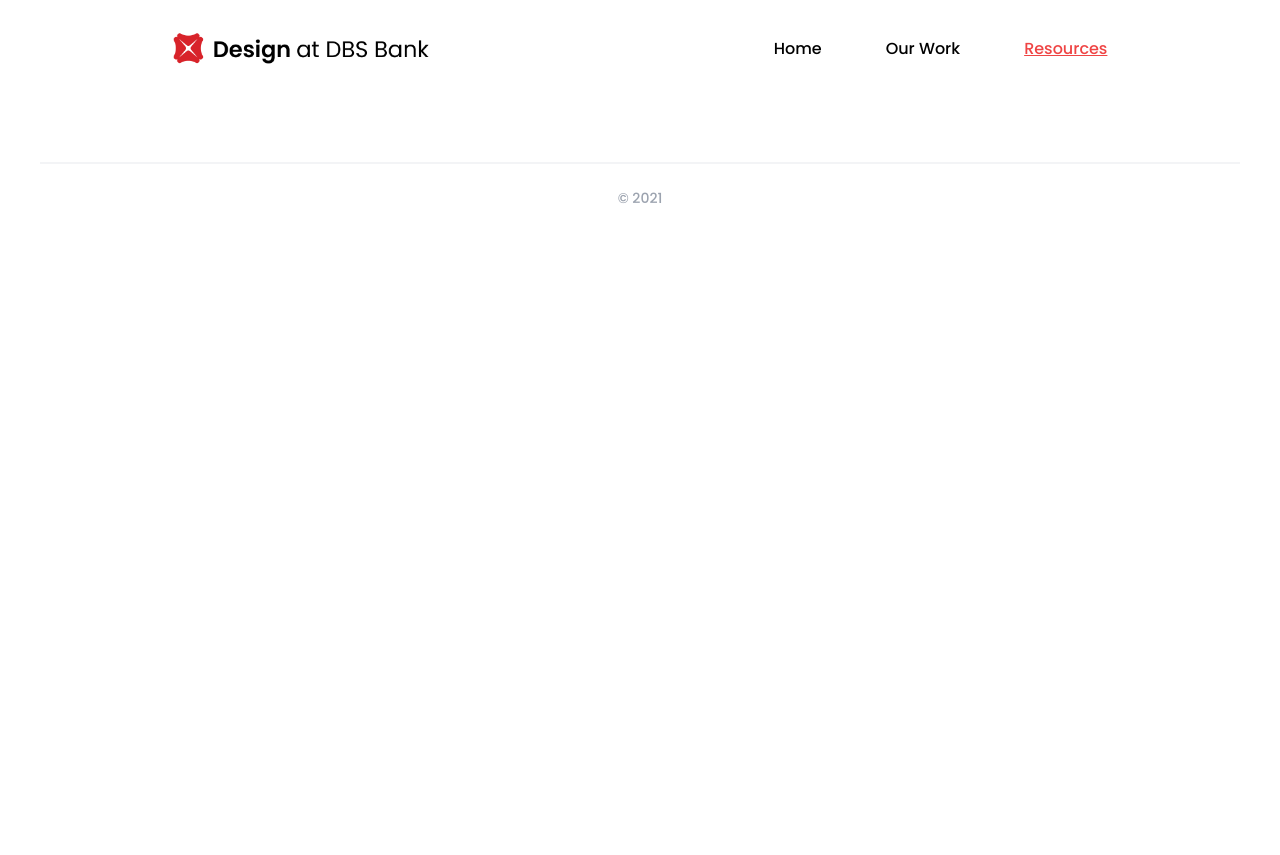
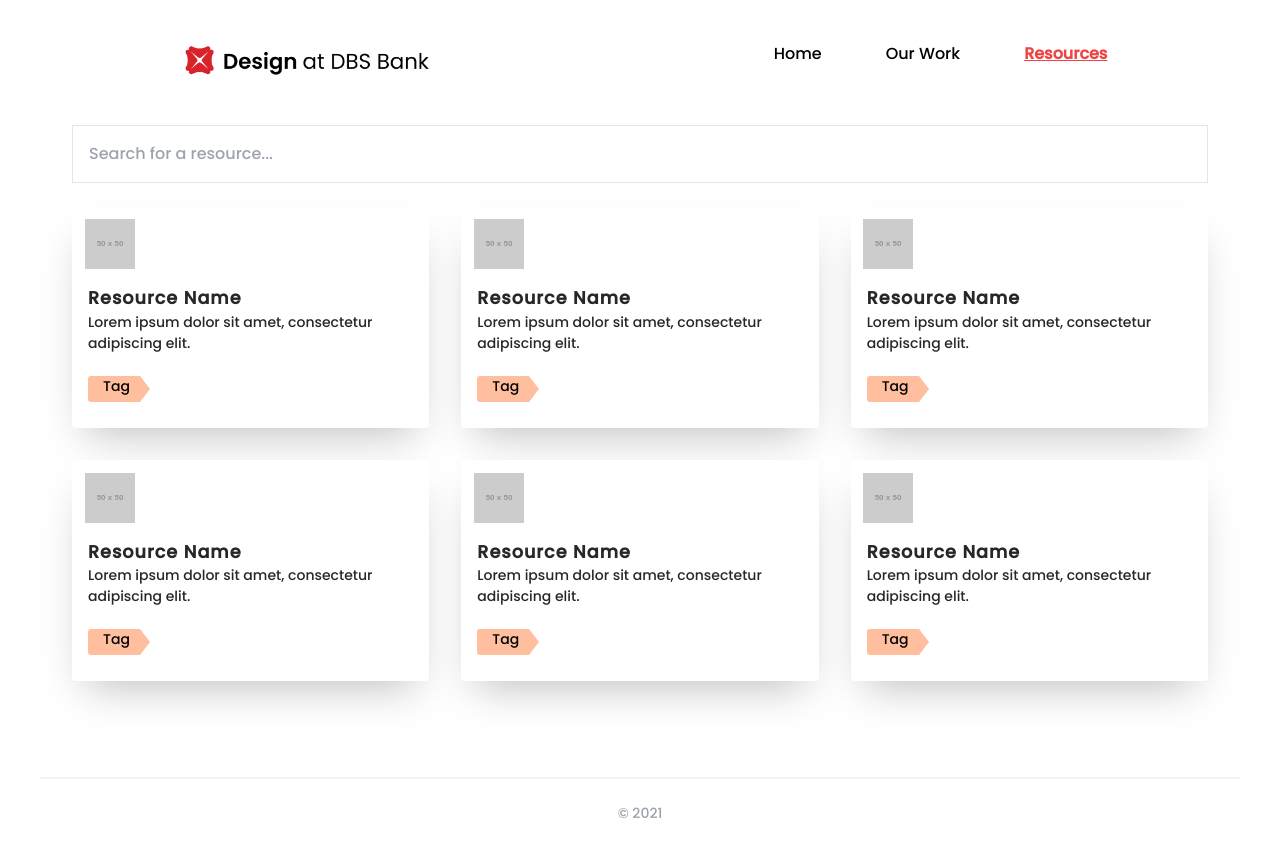
Before and after one commit to somebearcub/dbs-website-prototype, a Gatsby site: page /resources in a window 1280 px wide. Before the commit the page ends 800 px from the top, so only its background shows below. Built offline with nearby package versions, Linux system fonts and the light colour scheme; Gatsby itself is replaced by a stand-in of ours; placeholder pictures from the web are drawn by us.

Commit message:
adjusting card and resource pages
minor adjustments to the animations on index page. preparing for card content to be loaded from json.

```diff
--- a/package.json
+++ b/package.json
@@ -16,8 +16,11 @@
   "dependencies": {
     "fontsource-poppins": "^4.0.0",
     "gatsby": "^3.0.1",
+    "gatsby-source-filesystem": "^3.1.0",
+    "gatsby-transformer-json": "^3.1.0",
     "react": "^17.0.1",
-    "react-dom": "^17.0.1"
+    "react-dom": "^17.0.1",
+    "react-transition-group": "^4.4.1"
   },
   "devDependencies": {
     "autoprefixer": "^10.2.5",
--- /dev/null
+++ b/src/components/card.js
@@ -0,0 +1,22 @@
+import React from "react"
+import { Link } from "gatsby"
+
+export default function Card({ image, cardTitle, cardText, cardTag }) {
+  return (
+    <div>
+      <Link to="/">
+        <div class="card">
+          <div class="card_image">
+            {/* We can also add an {image} here. */}
+            <img src="https://via.placeholder.com/50" />
+          </div>
+          <div class="card_content">
+            <h2 class="card_title">{cardTitle}</h2>
+            <p class="card_text">{cardText}</p>
+            <p class="card_tag">{cardTag}</p>
+          </div>
+        </div>
+      </Link>
+    </div>
+  )
+}
--- a/src/components/header.js
+++ b/src/components/header.js
@@ -8,7 +8,7 @@ export default function Header({ children }) {
       <div class="container mx-auto">
         <div class="sm:flex justify-around">
           {/* Site Logo */}
-          <a href="#" class="max-w-xs sm: md:min-h-full p-8">
+          <a href="#" class="max-w-xs md:min-h-full p-8">
             <img src={logo} alt="Logo" />
           </a>
 
--- /dev/null
+++ b/src/components/sidenav.js
@@ -0,0 +1,11 @@
+import React from "react"
+
+export default function SideNav({ children }) {
+  return (
+    <div>
+      <div class="sidenav">
+        {children}
+      </div>
+    </div>
+  )
+}
--- a/src/pages/index.js
+++ b/src/pages/index.js
@@ -2,6 +2,7 @@ import React from "react"
 import Layout from "../components/layout"
 import familyBank from "../images/familybank.png"
 import oneBoneS from "../images/onebandonesound.png"
+import downArrow from "../images/down-arrow.svg"
 import { Link } from "gatsby"
 
 export default function Home() {
@@ -24,7 +25,7 @@ export default function Home() {
             <h1 class="text-white text-5xl 2xl:text-6xl xl:text-4xl lg:text-2xl md:text-xl">
               designing a <span class="text-black font-black">bank</span>.
             </h1>
-            <p class="font-thin text-white text-base 2xl:text-lg xl:text-base lg:text-sm md:text-xs lg:py-6 md:py-2 sm:py-1">
+            <p class="text-white text-base 2xl:text-lg xl:text-base lg:text-sm md:text-xs lg:py-6 md:py-2 sm:py-1">
               Hi there. This is our story. It's a story about a group of
               designers working in a bank and doing our best to make money
               simple. <br />
@@ -35,7 +36,8 @@ export default function Home() {
               really important we design them well. <br />
               <br />
               Keep scrolling to find out more about our team.
-            </p>
+            </p><br></br>
+            <img src={downArrow} alt="Logo" class="animate-bounce duration-500 w-10 p-0"/>
           </div>
         </div>
       </div>
@@ -43,13 +45,13 @@ export default function Home() {
       <div class="flex flex-wrap items-center">
         <div class="bg-red-500 px-20 py-10 w-full overflow-hidden sm:w-1/2 flex self-stretch items-center">
           <div>
-            <h1 class="text-white text-5xl xl:text-6xl lg:text-5xl md:text-3xl">
+            <h1 class="text-white text-5xl 2xl:text-6xl xl:text-4xl lg:text-2xl md:text-xl">
               One Band,
             </h1>
-            <h1 class="text-white text-5xl xl:text-6xl lg:text-5xl md:text-3xl">
+            <h1 class="text-white text-5xl 2xl:text-6xl xl:text-4xl lg:text-2xl md:text-xl">
               One Sound,
             </h1>
-            <p class="font-thin text-white text-xs pt-1 lg:text-xl md:text-sm lg:py-6 md:py-2 sm:py-1">
+            <p class="font-thin text-white text-base 2xl:text-lg xl:text-base lg:text-sm md:text-xs lg:py-6 md:py-2 sm:py-1">
             We are a team of 60 (and growing) based out of Singapore. We are
                 gamers, cat lovers, calligraphists, crazy gardeners,
                 marathoners, cyclists, ukulele-players. 15 nationalities, and
--- a/src/pages/ourwork.js
+++ b/src/pages/ourwork.js
@@ -19,7 +19,9 @@ export default function OurWork() {
                 the numbers
               </h1>
               <p class="font-thin text-black text-base 2xl:text-lg xl:text-base lg:text-sm md:text-xs lg:py-6 md:py-2 sm:py-1">
-              The everyday has to be fast and simple. Making a transfer to your mum should not be a wondrous journey of discovery. So we redesigned the digibank mobile app.
+                The everyday has to be fast and simple. Making a transfer to
+                your mum should not be a wondrous journey of discovery. So we
+                redesigned the digibank mobile app.
               </p>
             </div>
           </div>
@@ -33,23 +35,31 @@ export default function OurWork() {
         </div>
         {/* Section 2 */}
         <div class="flex flex-wrap items-center">
-        <div class="bg-white w-full overflow-hidden sm:w-1/2">
+          <div class="bg-white w-full overflow-hidden sm:w-1/2 flex self-stretch items-center place-content-center">
             <img
               src={peek}
               alt="peek feature"
-              class="flex self-stretch items-center pt-10 pb-10"
+              class="w-4/12"
             />
           </div>
           <div class="bg-white px-20 py-20 w-full overflow-hidden sm:w-1/2 flex self-stretch items-center">
             <div>
               <h1 class="text-black text-5xl 2xl:text-6xl xl:text-4xl lg:text-2xl md:text-xl">
-                Our work beyond
+                17,000,000
               </h1>
               <h1 class="text-black text-5xl 2xl:text-6xl xl:text-4xl lg:text-2xl md:text-xl">
-                the numbers
+                peeks a month
               </h1>
               <p class="font-thin text-black text-base 2xl:text-lg xl:text-base lg:text-sm md:text-xs lg:py-6 md:py-2 sm:py-1">
-              The everyday has to be fast and simple. Making a transfer to your mum should not be a wondrous journey of discovery. So we redesigned the digibank mobile app.
+                ‘Did I get my salary?’ ‘Has my student loan payment gone
+                through?’ It feels good to peek at your balance ‘just to make
+                sure.’ Peek balance is one of our most popular features. But it
+                wasn’t always so. In fact, in the beginning, no one liked it —
+                our users or our stakeholders. But the user behaviour we had
+                observed told a different story. So we kept at it. And it worked
+                out. “Peek balance is a useful little design solution that
+                nobody thought they wanted.” - Ed Chu Design Lead, Consumer
+                Banking Group
               </p>
             </div>
           </div>
--- a/src/pages/resources.js
+++ b/src/pages/resources.js
@@ -1,12 +1,67 @@
 import React from "react"
 import Layout from "../components/layout"
+import Card from "../components/card"
+import { Link } from "gatsby"
 
 export default function Resources() {
   return (
     <div>
-        <Layout>
-
-        </Layout>
+      <Layout>
+        <div class="card_main">
+          <form class="pb-2 px-4">
+            <input
+              type="text"
+              searchQuery="firstName"
+              placeholder="Search for a resource..."
+              class="searchBar"
+            />
+          </form>
+          <ul class="cards">
+            <li class="cards_item">
+              <Card
+                cardTitle="Resource Name"
+                cardText="Lorem ipsum dolor sit amet, consectetur adipiscing elit. "
+                cardTag="Tag"
+              />
+            </li>
+            <li class="cards_item">
+              <Card
+                cardTitle="Resource Name"
+                cardText="Lorem ipsum dolor sit amet, consectetur adipiscing elit. "
+                cardTag="Tag"
+              />
+            </li>
+            <li class="cards_item">
+              <Card
+                cardTitle="Resource Name"
+                cardText="Lorem ipsum dolor sit amet, consectetur adipiscing elit. "
+                cardTag="Tag"
+              />
+            </li>
+            <li class="cards_item">
+              <Card
+                cardTitle="Resource Name"
+                cardText="Lorem ipsum dolor sit amet, consectetur adipiscing elit. "
+                cardTag="Tag"
+              />
+            </li>
+            <li class="cards_item">
+              <Card
+                cardTitle="Resource Name"
+                cardText="Lorem ipsum dolor sit amet, consectetur adipiscing elit. "
+                cardTag="Tag"
+              />
+            </li>
+            <li class="cards_item">
+              <Card
+                cardTitle="Resource Name"
+                cardText="Lorem ipsum dolor sit amet, consectetur adipiscing elit. "
+                cardTag="Tag"
+              />
+            </li>
+          </ul>
+        </div>
+      </Layout>
     </div>
   )
 }
--- a/src/styles/global.css
+++ b/src/styles/global.css
@@ -2,7 +2,151 @@
 @tailwind components;
 @tailwind utilities;
 
+/* Font */
+@import url("https://fonts.googleapis.com/css?family=Poppins:200,400,700");
+
+h1 {
+  font-family: "Poppins", serif;
+  font-style: normal;
+  font-weight: 700;
+  font-size: 1.25rem;
+}
+
+p {
+  font-family: "Poppins", serif;
+  font-style: normal;
+  font-weight: 400;
+  font-size: 1.25rem;
+}
+
 .active {
-    text-decoration: underline;
-    color: #EF4444;
+  text-decoration: underline;
+  color: #ef4444;
+  font-weight: 700;
 }
+
+*,
+*::before,
+*::after {
+  box-sizing: border-box;
+}
+
+.card_main {
+  max-width: 1200px;
+  margin: 0 auto;
+  color: #272727;
+  font-family: "Poppins", serif;
+  font-style: normal;
+  letter-spacing: 0;
+  padding: 1rem;
+}
+
+img {
+  height: auto;
+  max-width: 100%;
+  vertical-align: middle;
+  padding: 0.8rem 0 0 0.8rem;
+}
+
+.cards {
+  display: flex;
+  flex-wrap: wrap;
+  list-style: none;
+  margin: 0;
+  padding: 0;
+}
+.cards_item {
+  display: flex;
+  padding: 1rem;
+}
+
+@media (min-width: 40rem) {
+  .cards_item {
+    width: 50%;
+  }
+}
+
+@media (min-width: 56rem) {
+  .cards_item {
+    width: 33.3333%;
+  }
+}
+
+.card {
+  background-color: white;
+  border-radius: 0.25rem;
+  box-shadow: 0 20px 40px -14px rgba(0, 0, 0, 0.25);
+  display: flex;
+  flex-direction: column;
+  overflow: hidden;
+}
+
+.card:hover {
+  box-shadow: 0 10px 20px 0 rgba(0, 0, 0, 0.25);
+  transition: 0.4s;
+  transform: scale(1.2);
+}
+
+.card_content {
+  padding: 1rem;
+}
+
+.card_content:hover {
+  padding: 1rem;
+}
+
+.card_title {
+  color: #272727;
+  font-size: 1.1rem;
+  font-weight: 700;
+  letter-spacing: 1px;
+  text-transform: capitalize;
+  margin: 0px;
+}
+
+.card_text {
+  color: #272727;
+  font-size: 0.875rem;
+  line-height: 1.5;
+  margin-bottom: 1.25rem;
+  font-weight: 400;
+}
+
+input {
+  width: 100%;
+  padding: 1rem;
+  border-color: #e5e5e5;
+  border-style: solid;
+  border-width: 1px;
+  margin: 0 auto;
+}
+
+.card_tag {
+  background: #FFBE9D;
+  border-radius: 3px 0 0 3px;
+  color: black;
+  display: inline-block;
+  height: 26px;
+  padding: 0 20px 0 15px;
+  position: relative;
+  margin: 0 10px 10px 0;
+  text-decoration: none;
+  font-size: 0.875rem;
+  line-height: 1.5;
+  font-weight: 400;
+}
+
+.card_tag li {
+  float: left;
+}
+
+.card_tag::after {
+  background: #fff;
+  border-bottom: 13px solid transparent;
+  border-left: 10px solid #FFBE9D;
+  border-top: 13px solid transparent;
+  content: '';
+  position: absolute;
+  right: 0;
+  top: 0;
+}
```
Also changed, not shown: src/images/down-arrow.svg (added), 1 other file.
